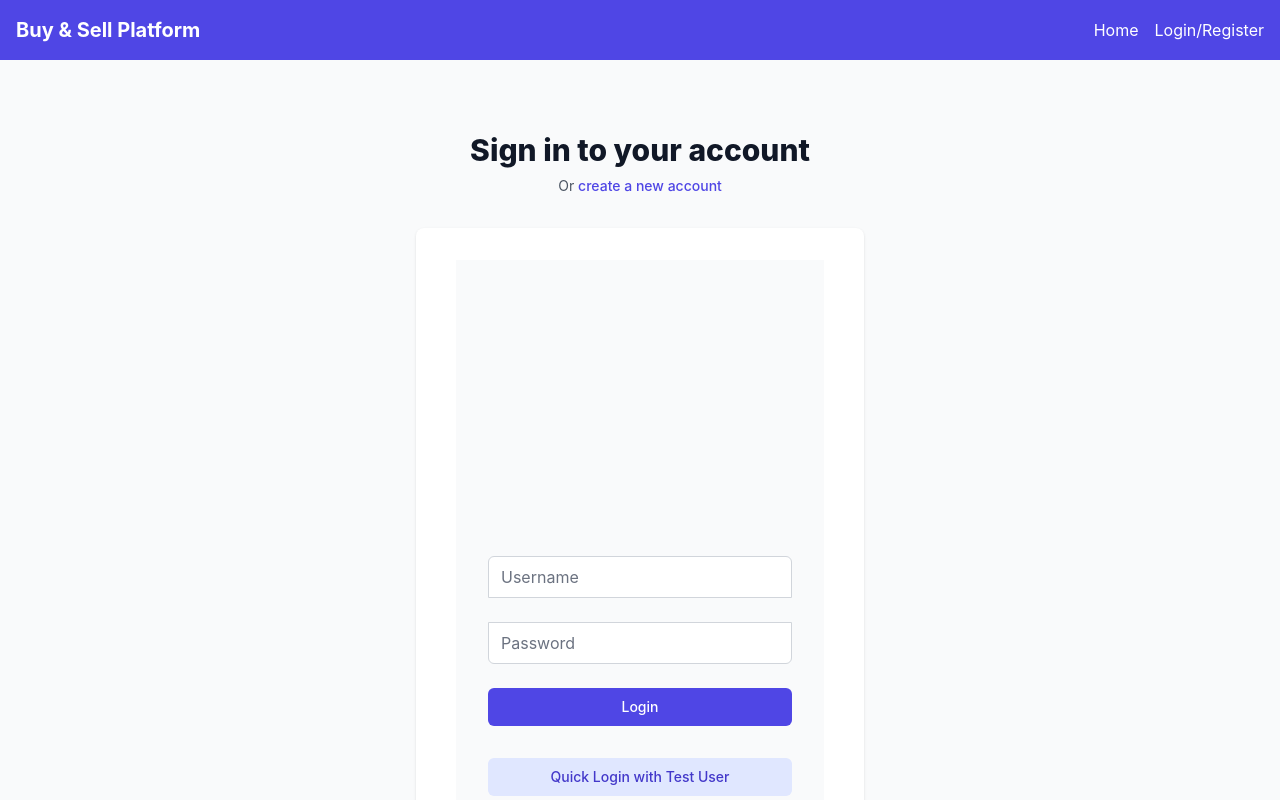
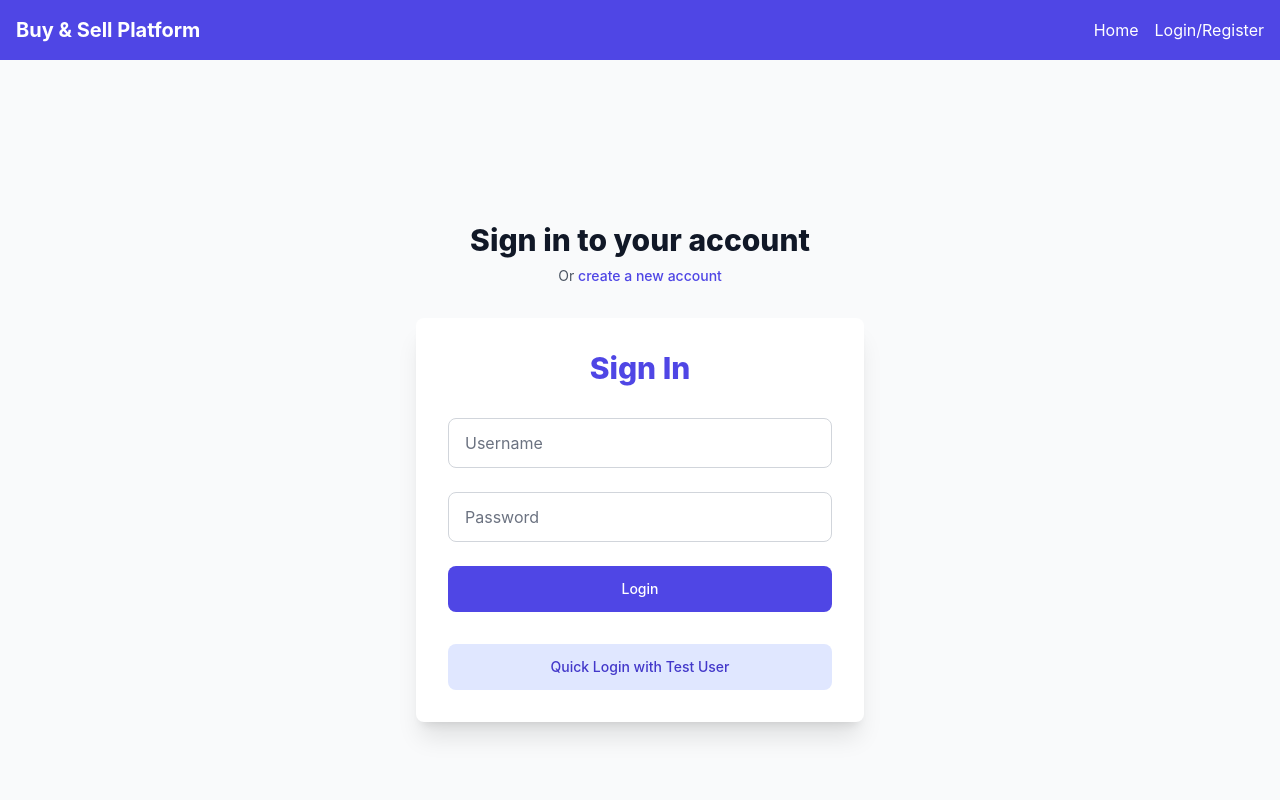
Before and after one commit to vivek20Eng/PlanetMedia, a React (Vite) app: page /auth in a window 1280 px wide. Shown: the top 800 px of the page. Built offline with nearby package versions, Linux system fonts and the light colour scheme; no server answers.

Commit message:
Enhance UI of registration form with design and improved user experience
- Styled form inputs , smooth ui, and focus states
- Updated typography for better visual hierarchy
- Formate code with prettier

```diff
--- a/src/components/Auth/Login.jsx
+++ b/src/components/Auth/Login.jsx
@@ -1,31 +1,31 @@
-import React, { useState } from 'react';
-import { useNavigate } from 'react-router-dom';
-import { toast } from 'react-toastify';
-import { authService } from '../../services/authService';
-import { useAuth } from '../../contexts/AuthContext';
+import React, { useState } from "react";
+import { useNavigate } from "react-router-dom";
+import { toast } from "react-toastify";
+import { authService } from "../../services/authService";
+import { useAuth } from "../../contexts/AuthContext";
 
 const Login = () => {
   const [formData, setFormData] = useState({
-    username: '',
-    password: ''
+    username: "",
+    password: "",
   });
   const navigate = useNavigate();
   const { login } = useAuth();
 
   // Dummy user credentials
   const DUMMY_CREDENTIALS = {
-    username: 'testuser',
-    password: 'password123',
-    userId: '12345',
-    email: 'testuser@example.com',
-    name: 'Test User'
+    username: "testuser",
+    password: "password123",
+    userId: "12345",
+    email: "testuser@example.com",
+    name: "Test User",
   };
 
   const handleChange = (e) => {
     const { name, value } = e.target;
-    setFormData(prevState => ({
+    setFormData((prevState) => ({
       ...prevState,
-      [name]: value
+      [name]: value,
     }));
   };
 
@@ -43,21 +43,21 @@ const Login = () => {
           username: DUMMY_CREDENTIALS.username,
           email: DUMMY_CREDENTIALS.email,
           name: DUMMY_CREDENTIALS.name,
-          token: 'dummy_token_' + Date.now()
+          token: "dummy_token_" + Date.now(),
         };
 
         login(userData);
-        toast.success('Login Successful!');
-        navigate('/dashboard');
+        toast.success("Login Successful!");
+        navigate("/dashboard");
       } else {
         // Attempt regular login if not dummy credentials
         const userData = await authService.login(formData);
         login(userData);
-        toast.success('Login Successful!');
-        navigate('/dashboard');
+        toast.success("Login Successful!");
+        navigate("/dashboard");
       }
     } catch (error) {
-      toast.error(error.message || 'Login Failed');
+      toast.error(error.message || "Login Failed");
     }
   };
 
@@ -65,45 +65,54 @@ const Login = () => {
   const handleQuickLogin = () => {
     setFormData({
       username: DUMMY_CREDENTIALS.username,
-      password: DUMMY_CREDENTIALS.password
+      password: DUMMY_CREDENTIALS.password,
     });
   };
 
   return (
-    <div className="min-h-screen flex items-center justify-center bg-gray-50 py-12 px-4 sm:px-6 lg:px-8">
-      <div className="max-w-md w-full space-y-8">
-        <form onSubmit={handleSubmit} className="mt-8 space-y-6">
+    <div className=" flex justify-center bg-gradient-to-r">
+      <div className="max-w-md w-full space-y-8 bg-white p-8 rounded-lg shadow-xl">
+        <h2 className="text-3xl font-extrabold text-center text-indigo-600 mb-6">
+          Sign In
+        </h2>
+        <form onSubmit={handleSubmit} className="space-y-6">
+          <div>
             <input
               type="text"
               name="username"
               placeholder="Username"
               value={formData.username}
               onChange={handleChange}
-            className="appearance-none rounded-none relative block w-full px-3 py-2 border border-gray-300 placeholder-gray-500 text-gray-900 rounded-t-md focus:outline-none focus:ring-indigo-500 focus:border-indigo-500"
+              className="appearance-none rounded-lg w-full px-4 py-3 border border-gray-300 placeholder-gray-500 text-gray-900 focus:outline-none focus:ring-2 focus:ring-indigo-600 focus:border-transparent transition duration-200"
               required
             />
+          </div>
+          <div>
             <input
               type="password"
               name="password"
               placeholder="Password"
               value={formData.password}
               onChange={handleChange}
-            className="appearance-none rounded-none relative block w-full px-3 py-2 border border-gray-300 placeholder-gray-500 text-gray-900 rounded-b-md focus:outline-none focus:ring-indigo-500 focus:border-indigo-500"
+              className="appearance-none rounded-lg w-full px-4 py-3 border border-gray-300 placeholder-gray-500 text-gray-900 focus:outline-none focus:ring-2 focus:ring-indigo-600 focus:border-transparent transition duration-200"
               required
             />
+          </div>
+          <div>
             <button
               type="submit"
-            className="group relative w-full flex justify-center py-2 px-4 border border-transparent text-sm font-medium rounded-md text-white bg-indigo-600 hover:bg-indigo-700 focus:outline-none focus:ring-2 focus:ring-offset-2 focus:ring-indigo-500"
+              className="w-full py-3 px-4 border border-transparent text-sm font-medium rounded-lg text-white bg-indigo-600 hover:bg-indigo-700 focus:outline-none focus:ring-2 focus:ring-indigo-500 transition duration-200"
             >
               Login
             </button>
+          </div>
         </form>
 
         {/* Quick Login Button */}
-        <div className="mt-4">
+        <div className="mt-4 text-center">
           <button
             onClick={handleQuickLogin}
-            className="w-full flex justify-center py-2 px-4 border border-transparent text-sm font-medium rounded-md text-indigo-700 bg-indigo-100 hover:bg-indigo-200 focus:outline-none focus:ring-2 focus:ring-offset-2 focus:ring-indigo-500"
+            className="w-full py-3 px-4 border border-transparent text-sm font-medium rounded-lg text-indigo-700 bg-indigo-100 hover:bg-indigo-200 focus:outline-none focus:ring-2 focus:ring-indigo-500 transition duration-200"
           >
             Quick Login with Test User
           </button>
--- a/src/pages/AuthPage.jsx
+++ b/src/pages/AuthPage.jsx
@@ -1,6 +1,6 @@
-import React, { useState } from 'react';
-import Login from '../components/Auth/Login';
-import Register from '../components/Auth/Register';
+import React, { useState } from "react";
+import Login from "../components/Auth/Login";
+import Register from "../components/Auth/Register";
 
 const AuthPage = () => {
   const [isLogin, setIsLogin] = useState(true);
@@ -9,23 +9,21 @@ const AuthPage = () => {
     <div className="min-h-screen bg-gray-50 flex flex-col justify-center py-12 sm:px-6 lg:px-8">
       <div className="sm:mx-auto sm:w-full sm:max-w-md">
         <h2 className="mt-6 text-center text-3xl font-extrabold text-gray-900">
-          {isLogin ? 'Sign in to your account' : 'Create a new account'}
+          {isLogin ? "Sign in to your account" : "Create a new account"}
         </h2>
         <p className="mt-2 text-center text-sm text-gray-600">
-          Or {' '}
+          Or{" "}
           <button
             onClick={() => setIsLogin(!isLogin)}
             className="font-medium text-indigo-600 hover:text-indigo-500"
           >
-            {isLogin ? 'create a new account' : 'sign in to existing account'}
+            {isLogin ? "create a new account" : "sign in to existing account"}
           </button>
         </p>
       </div>
 
       <div className="mt-8 sm:mx-auto sm:w-full sm:max-w-md">
-        <div className="bg-white py-8 px-4 shadow sm:rounded-lg sm:px-10">
-          {isLogin ? <Login /> : <Register />}
-        </div>
+        <div className="">{isLogin ? <Login /> : <Register />}</div>
       </div>
     </div>
   );
```
Also changed, not shown: src/components/Auth/Register.jsx (+41 -36 lines). Lines whose indentation alone changed are shown as unchanged.
